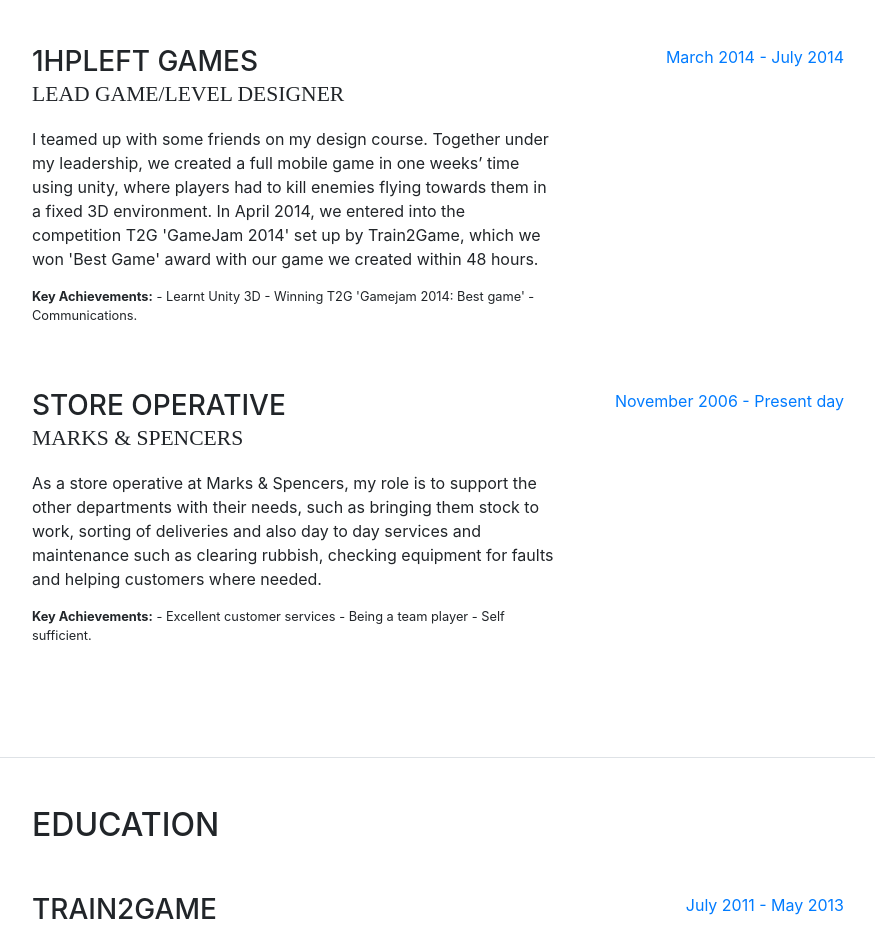
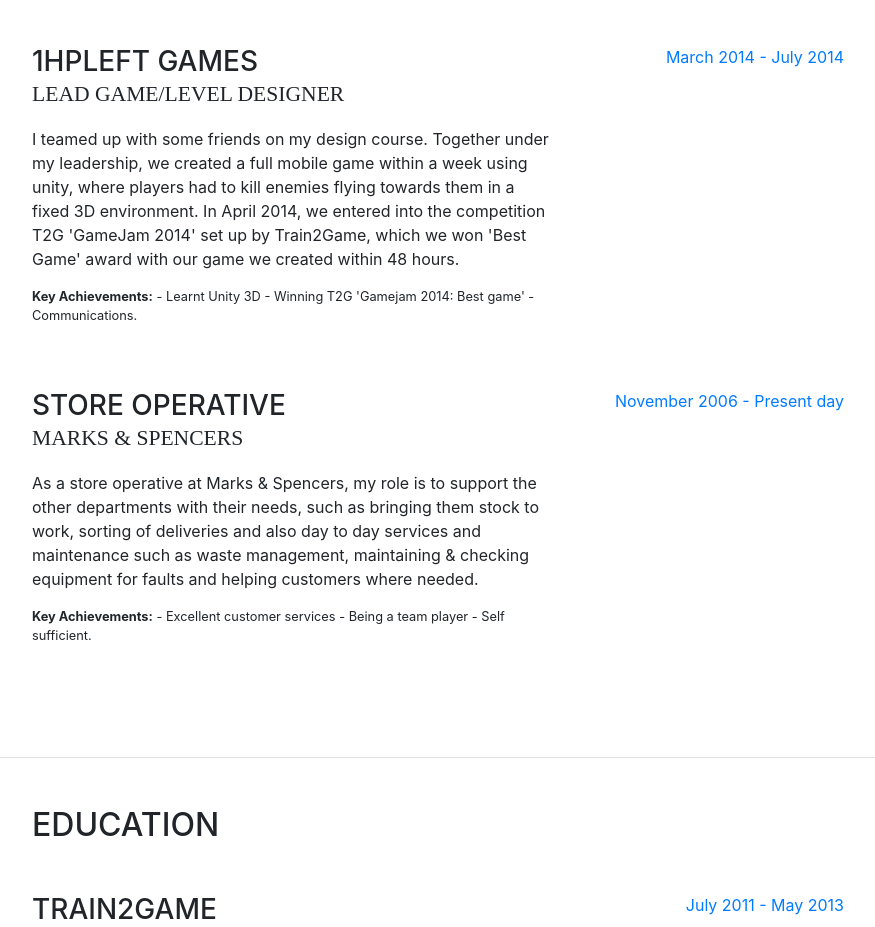
Before and after one commit to Sparroww/samsresume, a website with bundled scripts: page index.html in a window 1280 px wide. Shown: the part 1324-2251 px from the top of the page, without its empty margins (338-1213 px from the left). Built offline with nearby package versions, Linux system fonts and the light colour scheme; a web font is replaced by a local one.

Commit message:
Changed some of the info/text for experience section

```diff
--- a/index.html
+++ b/index.html
@@ -136,7 +136,7 @@
             <div class="resume-content mr-auto">
               <h3 data-aos="zoom-in-up" class="mb-0">1HPLeft Games</h3>
               <div data-aos="zoom-in-left" class="subheading mb-3">Lead Game/Level Designer</div>
-              <p data-aos="zoom-in-down">I teamed up with some friends on my design course. Together under my leadership, we created a full mobile game in one weeks’ time using unity, where players had to kill enemies flying towards them in a fixed 3D environment. In April 2014, we entered into the competition T2G 'GameJam 2014' set up by Train2Game, which we won 'Best Game' award with our game we created within 48 hours.</p>
+              <p data-aos="zoom-in-down">I teamed up with some friends on my design course. Together under my leadership, we created a full mobile game within a week using unity, where players had to kill enemies flying towards them in a fixed 3D environment. In April 2014, we entered into the competition T2G 'GameJam 2014' set up by Train2Game, which we won 'Best Game' award with our game we created within 48 hours.</p>
               <p data-aos="zoom-in-down" class="small-text"><span class="bold">Key Achievements:</span> - Learnt Unity 3D - Winning T2G 'Gamejam 2014: Best game' - Communications. </p>
             </div>
             <div class="resume-date text-md-right">
@@ -148,7 +148,7 @@
             <div class="resume-content mr-auto">
               <h3 data-aos="zoom-in-up" class="mb-0">Store Operative</h3>
               <div data-aos="zoom-in-left" class="subheading mb-3">Marks &amp; Spencers</div>
-              <p data-aos="zoom-in-down">As a store operative at Marks &amp; Spencers, my role is to support the other departments with their needs, such as bringing them stock to work, sorting of deliveries and also day to day services and maintenance such as clearing rubbish, checking equipment for faults and helping customers where needed.</p>
+              <p data-aos="zoom-in-down">As a store operative at Marks &amp; Spencers, my role is to support the other departments with their needs, such as bringing them stock to work, sorting of deliveries and also day to day services and maintenance such as waste management, maintaining &amp; checking equipment for faults and helping customers where needed.</p>
               <p data-aos="zoom-in-down" class="small-text"><span class="bold">Key Achievements:</span> - Excellent customer services - Being a team player - Self sufficient. </p>
             </div>
             <div class="resume-date text-md-right">
```
